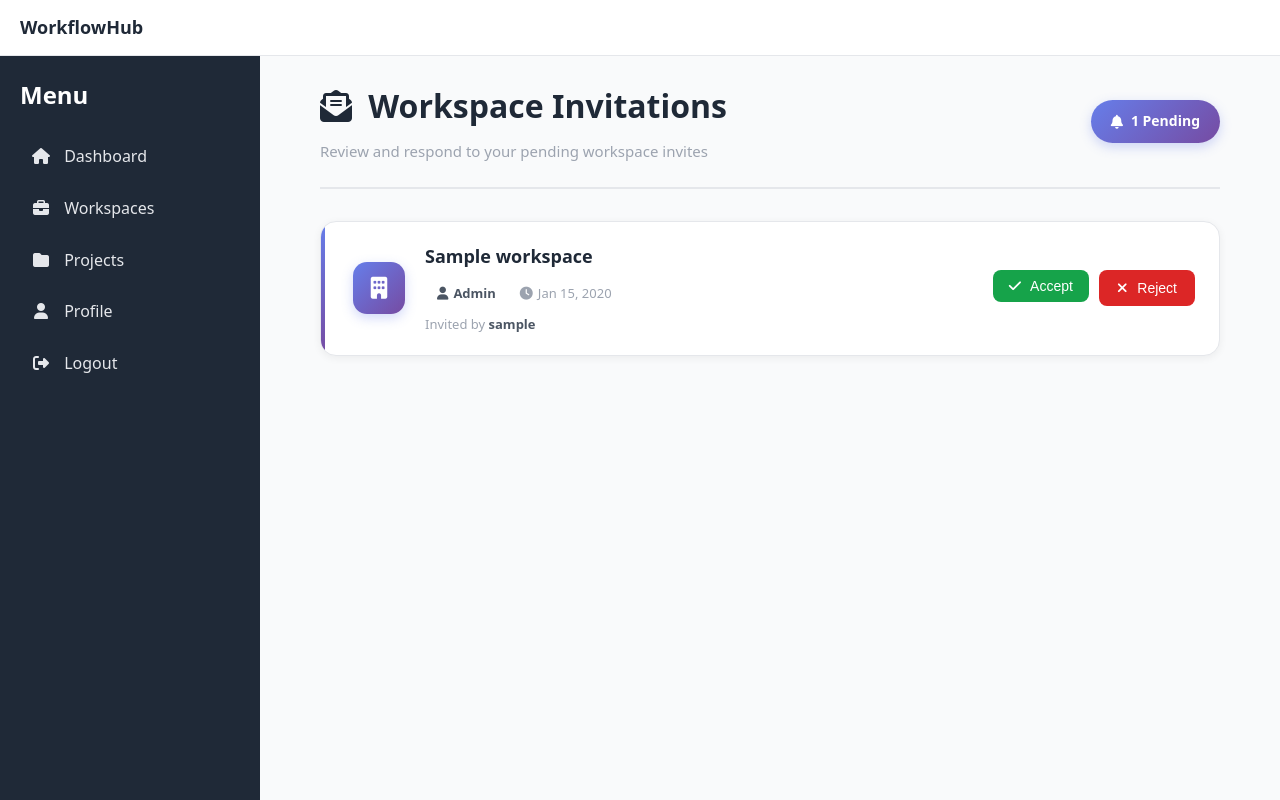
After one commit to hashimgujjar447/workflow_hub, a Django app: page /invitations/all_invites/ in a window 1280 px wide. The commit adds this page. Run offline with Django 5.2, Linux system fonts and the light colour scheme; a user stored in the database is signed in; tables that the repository leaves empty hold one stand-in row (values such as "Sample post").

Commit message:
Add invites page and auth 'next' handling
Introduce a centralized Invitations UI and preserve post-auth redirect flow. Added templates/invitations/all_invites.html and extensive CSS for invite list and new button styles; updated invitations/urls.py to expose an all_invites route. Reworked invitations/views.py: send_invite now points to the invites page; removed separate accept/reject endpoints and added get_invites view that lists pending invites and handles accept/reject actions via POST (including email ownership and expiration checks). Updated accounts views and templates to carry a `next` parameter through login/register flows and redirect appropriately after registration; imported reverse for constructing login URL. Bumped static CSS asset version in base.html.

```diff
--- a/invitations/urls.py
+++ b/invitations/urls.py
@@ -2,6 +2,6 @@ from django.urls import path
 from . import views
 urlpatterns = [
     path('', views.send_invite, name="send_invite"),
-    path('accept/<uuid:token>/', views.accept_invite, name="accept_invite"),
-    path('reject/<uuid:token>/', views.reject_invite, name="reject_invite"),
+    path('all_invites/', views.get_invites, name="all_invites"),
+
 ]
--- a/invitations/views.py
+++ b/invitations/views.py
@@ -62,7 +62,7 @@ def send_invite(request, slug):
             role=role
         )
         invite_link = request.build_absolute_uri(
-            reverse("accept_invite", args=[invite.token])
+            reverse("all_invites")
         )
 
         send_mail(
@@ -72,7 +72,7 @@ def send_invite(request, slug):
 
         You have been invited to join {workspace.name}.
 
-        Click below to accept:
+        Click below to visit invites:
         {invite_link}
 
         This link expires in 7 days.
@@ -88,45 +88,47 @@ def send_invite(request, slug):
     })
 
 @login_required
-def accept_invite(request,token):
-    invite=get_object_or_404(
-        WorkspaceInvite,
-        token=token,
+def get_invites(request):
+    invites = WorkspaceInvite.objects.filter(
+        email=request.user.email,
         status="pending"
     )
 
-    if invite.email.lower() != request.user.email.lower():
-        raise PermissionDenied
-    if invite.is_expired():
-        invite.status = "expired"
-        invite.save()
-        raise PermissionDenied("Invite expired.")
-    WorkspaceMember.objects.get_or_create(
-        workspace=invite.workspace,
-        user=request.user,
-        defaults={"role": invite.role}
-    )
+    if request.method == "POST":
+        action = request.POST.get("action")
+        token = request.POST.get("token")
 
-    invite.status = "accepted"
-    invite.save()
+        invite = get_object_or_404(
+            WorkspaceInvite,
+            token=token,
+            status="pending"
+        )
 
-    return redirect("workspaces")
+        # 🔒 Security check
+        if invite.email.lower() != request.user.email.lower():
+            raise PermissionDenied("This invite is not for you.")
 
-@login_required
-def reject_invite(request,token):
-    invite=get_object_or_404(
-        WorkspaceInvite,
-        token=token,
-        status="pending"
-    )
-    if invite.is_expired():
-        invite.status = "expired"
-        invite.save()
-        raise PermissionDenied("Invite expired.")
-    if invite.email !=request.user.email:
-        raise PermissionDenied
+        if invite.is_expired():
+            invite.status = "expired"
+            invite.save()
+            raise PermissionDenied("Invite expired.")
 
-    invite.status = "rejected"
-    invite.save()
+        if action == "accept":
+            WorkspaceMember.objects.get_or_create(
+                workspace=invite.workspace,
+                user=request.user,
+                defaults={"role": invite.role}
+            )
 
-    return redirect("workspaces")
+            invite.status = "accepted"
+            invite.save()
+
+        elif action == "reject":
+            invite.status = "rejected"
+            invite.save()
+
+        return redirect("workspaces")
+
+    return render(request, 'invitations/all_invites.html', {
+        'invites': invites
+    })
--- a/static/css/style.css
+++ b/static/css/style.css
@@ -679,6 +679,30 @@ body {
   background-color: #E5E7EB;
 }
 
+.btn-success {
+  background-color: #16A34A !important;
+  color: white !important;
+  border: none;
+}
+
+.btn-success:hover {
+  background-color: #15803D !important;
+  transform: translateY(-1px);
+  box-shadow: 0 4px 12px rgba(22, 163, 74, 0.3);
+}
+
+.btn-danger {
+  background-color: #DC2626 !important;
+  color: white !important;
+  border: none;
+}
+
+.btn-danger:hover {
+  background-color: #B91C1C !important;
+  transform: translateY(-1px);
+  box-shadow: 0 4px 12px rgba(220, 38, 38, 0.3);
+}
+
 @media (max-width: 768px) {
   .form-container {
     margin: 20px;
@@ -2498,3 +2522,179 @@ h1 i, h2 i, h3 i {
 .fas, .far {
     display: inline-block;
 }
+
+/* ===============================
+   INVITES PAGE STYLES
+   =============================== */
+
+.invites-page {
+  max-width: 900px;
+  margin: 0 auto;
+}
+
+.invites-count-badge {
+  display: inline-flex !important;
+  align-items: center;
+  gap: 8px;
+  background: linear-gradient(135deg, #667eea 0%, #764ba2 100%) !important;
+  color: white !important;
+  padding: 10px 20px;
+  border-radius: 50px;
+  font-size: 14px;
+  font-weight: 600;
+  box-shadow: 0 4px 12px rgba(102, 126, 234, 0.3);
+  white-space: nowrap;
+}
+
+.invites-list {
+  display: flex;
+  flex-direction: column;
+  gap: 16px;
+}
+
+.invite-item {
+  background-color: var(--bg-card);
+  border: 1px solid var(--border-color);
+  border-radius: 16px;
+  padding: 20px 24px 20px 32px;
+  display: flex;
+  flex-direction: row;
+  align-items: center;
+  gap: 20px;
+  box-shadow: 0 2px 8px rgba(0, 0, 0, 0.06);
+  transition: all 0.3s ease;
+  position: relative;
+  overflow: hidden;
+}
+
+.invite-item::before {
+  content: '';
+  position: absolute;
+  left: 0;
+  top: 0;
+  bottom: 0;
+  width: 4px;
+  background: linear-gradient(180deg, #667eea 0%, #764ba2 100%);
+}
+
+.invite-item:hover {
+  transform: translateY(-2px);
+  box-shadow: 0 8px 24px rgba(0, 0, 0, 0.1);
+  border-color: var(--primary);
+}
+
+.invite-workspace-icon {
+  width: 52px;
+  height: 52px;
+  min-width: 52px;
+  min-height: 52px;
+  background: linear-gradient(135deg, #667eea 0%, #764ba2 100%) !important;
+  border-radius: 14px;
+  display: flex !important;
+  align-items: center;
+  justify-content: center;
+  font-size: 22px;
+  color: white !important;
+  box-shadow: 0 4px 12px rgba(102, 126, 234, 0.3);
+  flex-shrink: 0;
+}
+
+.invite-info {
+  flex: 1;
+  min-width: 0;
+}
+
+.invite-workspace-name {
+  font-size: 18px;
+  font-weight: 600;
+  color: var(--text-heading);
+  margin-bottom: 8px;
+}
+
+.invite-meta {
+  display: flex;
+  align-items: center;
+  gap: 12px;
+  flex-wrap: wrap;
+  margin-bottom: 6px;
+}
+
+.invite-role-badge {
+  display: inline-flex;
+  align-items: center;
+  gap: 5px;
+  padding: 4px 12px;
+  border-radius: 20px;
+  font-size: 13px;
+  font-weight: 600;
+}
+
+.invite-role-badge--manager {
+  background-color: #FEF3C7;
+  color: #D97706;
+}
+
+.invite-role-badge--leader {
+  background-color: #EDE9FE;
+  color: #7C3AED;
+}
+
+.invite-role-badge--member {
+  background-color: #DBEAFE;
+  color: #2563EB;
+}
+
+.invite-date {
+  display: inline-flex;
+  align-items: center;
+  gap: 5px;
+  font-size: 13px;
+  color: var(--text-muted);
+}
+
+.invite-from {
+  font-size: 13px;
+  color: var(--text-muted);
+  margin: 0;
+}
+
+.invite-from strong {
+  color: var(--text-body);
+  font-weight: 600;
+}
+
+.invite-actions {
+  display: flex;
+  gap: 10px;
+  flex-shrink: 0;
+}
+
+.invite-actions form {
+  margin: 0;
+}
+
+@media (max-width: 768px) {
+  .invites-page .page-header {
+    flex-direction: column !important;
+    align-items: flex-start !important;
+    gap: 16px;
+  }
+
+  .invite-item {
+    flex-wrap: wrap;
+    padding-left: 20px;
+  }
+
+  .invite-actions {
+    width: 100%;
+  }
+
+  .invite-actions form {
+    flex: 1;
+  }
+
+  .invite-actions .btn {
+    width: 100%;
+    justify-content: center;
+  }
+}
--- a/templates/accounts/login.html
+++ b/templates/accounts/login.html
@@ -144,6 +144,7 @@
 
             <form method="POST">
                 {% csrf_token %}
+                <input type="hidden" name="next" value="{{ next }}">
 
                 <div class="form-group">
                     <label for="email">Email</label>
@@ -159,7 +160,7 @@
             </form>
 
             <div class="auth-footer">
-                Don't have an account? <a href="{% url 'register' %}">Register</a>
+                Don't have an account? <a href="{% url 'register' %}{% if next %}?next={{ next }}{% endif %}">Register</a>
             </div>
         </div>
     </div>
--- a/templates/accounts/register.html
+++ b/templates/accounts/register.html
@@ -161,6 +161,7 @@
 
             <form method="POST">
                 {% csrf_token %}
+                <input type="hidden" name="next" value="{{ next }}">
 
                 <div class="form-row">
                     <div class="form-group">
@@ -198,7 +199,7 @@
             </form>
 
             <div class="auth-footer">
-                Already have an account? <a href="{% url 'login' %}">Login</a>
+                Already have an account? <a href="{% url 'login' %}{% if next %}?next={{ next }}{% endif %}">Login</a>
             </div>
         </div>
     </div>
--- a/templates/base.html
+++ b/templates/base.html
@@ -4,7 +4,7 @@
 <head>
     <meta charset="UTF-8">
     <meta name="viewport" content="width=device-width, initial-scale=1.0">
-    <link rel="stylesheet" href="{% static 'css/style.css' %}?v=4">
+    <link rel="stylesheet" href="{% static 'css/style.css' %}?v=5">
     <link rel="stylesheet" href="https://cdnjs.cloudflare.com/ajax/libs/font-awesome/6.5.1/css/all.min.css">
     <title>WorkflowHub</title>
 </head>
--- /dev/null
+++ b/templates/invitations/all_invites.html
@@ -0,0 +1,95 @@
+{% extends 'base.html' %}
+{% block content %}
+
+<div class="invites-page">
+
+  <!-- Page Header -->
+  <div class="page-header" style="display:flex; justify-content:space-between; align-items:center; margin-bottom:32px; padding-bottom:24px; border-bottom:2px solid var(--border-color);">
+    <div>
+      <h1><i class="fas fa-envelope-open-text"></i> Workspace Invitations</h1>
+      <p>Review and respond to your pending workspace invites</p>
+    </div>
+    {% if invites %}
+    <div class="invites-count-badge">
+      <i class="fas fa-bell"></i>
+      {{ invites|length }} Pending
+    </div>
+    {% endif %}
+  </div>
+
+  {% if invites %}
+  <div class="invites-list">
+
+    {% for invite in invites %}
+    <div class="invite-item">
+
+      <!-- Workspace Icon -->
+      <div class="invite-workspace-icon">
+        <i class="fas fa-building"></i>
+      </div>
+
+      <!-- Invite Info -->
+      <div class="invite-info">
+        <h3 class="invite-workspace-name">{{ invite.workspace.name }}</h3>
+
+        <div class="invite-meta">
+          <span class="invite-role-badge invite-role-badge--{{ invite.role }}">
+            {% if invite.role == "manager" %}
+              <i class="fas fa-crown"></i>
+            {% elif invite.role == "leader" %}
+              <i class="fas fa-star"></i>
+            {% else %}
+              <i class="fas fa-user"></i>
+            {% endif %}
+            {{ invite.role|title }}
+          </span>
+
+          <span class="invite-date">
+            <i class="fas fa-clock"></i>
+            {{ invite.created_at|date:"M d, Y" }}
+          </span>
+        </div>
+
+        <p class="invite-from">
+          Invited by <strong>{{ invite.invited_by.get_full_name|default:invite.invited_by.username }}</strong>
+        </p>
+      </div>
+
+      <!-- Action Buttons -->
+      <div class="invite-actions">
+
+        <form method="post">
+          {% csrf_token %}
+          <input type="hidden" name="token" value="{{ invite.token }}">
+          <input type="hidden" name="action" value="accept">
+          <button type="submit" class="btn btn-success btn-sm">
+            <i class="fas fa-check"></i> Accept
+          </button>
+        </form>
+
+        <form method="post">
+          {% csrf_token %}
+          <input type="hidden" name="token" value="{{ invite.token }}">
+          <input type="hidden" name="action" value="reject">
+          <button type="submit" class="btn btn-danger btn-sm">
+            <i class="fas fa-times"></i> Reject
+          </button>
+        </form>
+
+      </div>
+    </div>
+    {% endfor %}
+
+  </div>
+
+  {% else %}
+  <div class="empty-state">
+    <div class="empty-icon"><i class="fas fa-envelope-open"></i></div>
+    <h3>No Pending Invitations</h3>
+    <p>You're all caught up! No workspace invites are waiting for you.</p>
+  </div>
+  {% endif %}
+
+</div>
+
+{% endblock %}
```
Also changed, not shown: accounts/views.py (+17 -9 lines).
